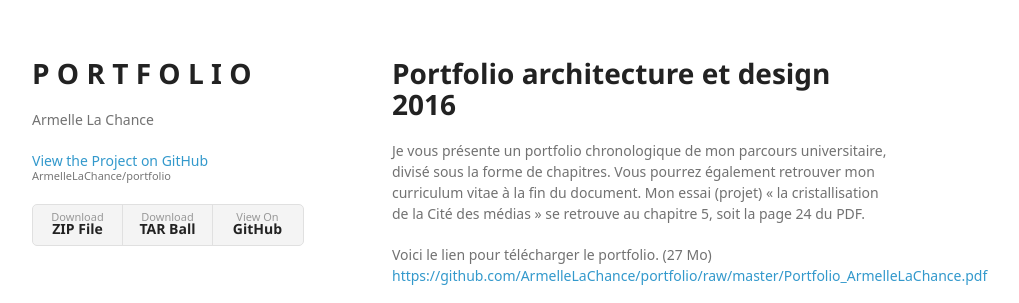
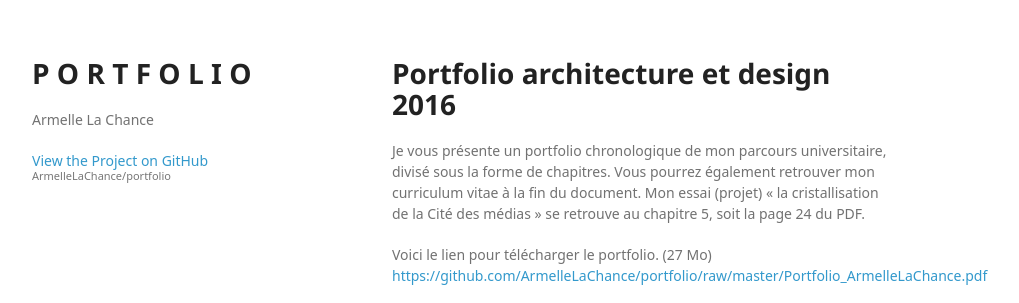
Before and after one commit to ArmelleLaChance/portfolio, a plain HTML site: page index.html in a window 1280 px wide. Shown: the top 303 px of the page, without its empty margins (178-1197 px from the left). Drawn offline with Linux system fonts and the light colour scheme; a web font is replaced by a local one.

Commit message:
Update index.html

```diff
--- a/index.html
+++ b/index.html
@@ -20,12 +20,6 @@
 
         <p class="view"><a href="https://github.com/ArmelleLaChance/portfolio">View the Project on GitHub <small>ArmelleLaChance/portfolio</small></a></p>
 
-
-        <ul>
-          <li><a href="https://github.com/ArmelleLaChance/portfolio/zipball/master">Download <strong>ZIP File</strong></a></li>
-          <li><a href="https://github.com/ArmelleLaChance/portfolio/tarball/master">Download <strong>TAR Ball</strong></a></li>
-          <li><a href="https://github.com/ArmelleLaChance/portfolio">View On <strong>GitHub</strong></a></li>
-        </ul>
       </header>
       <section>
         <h1>
```
